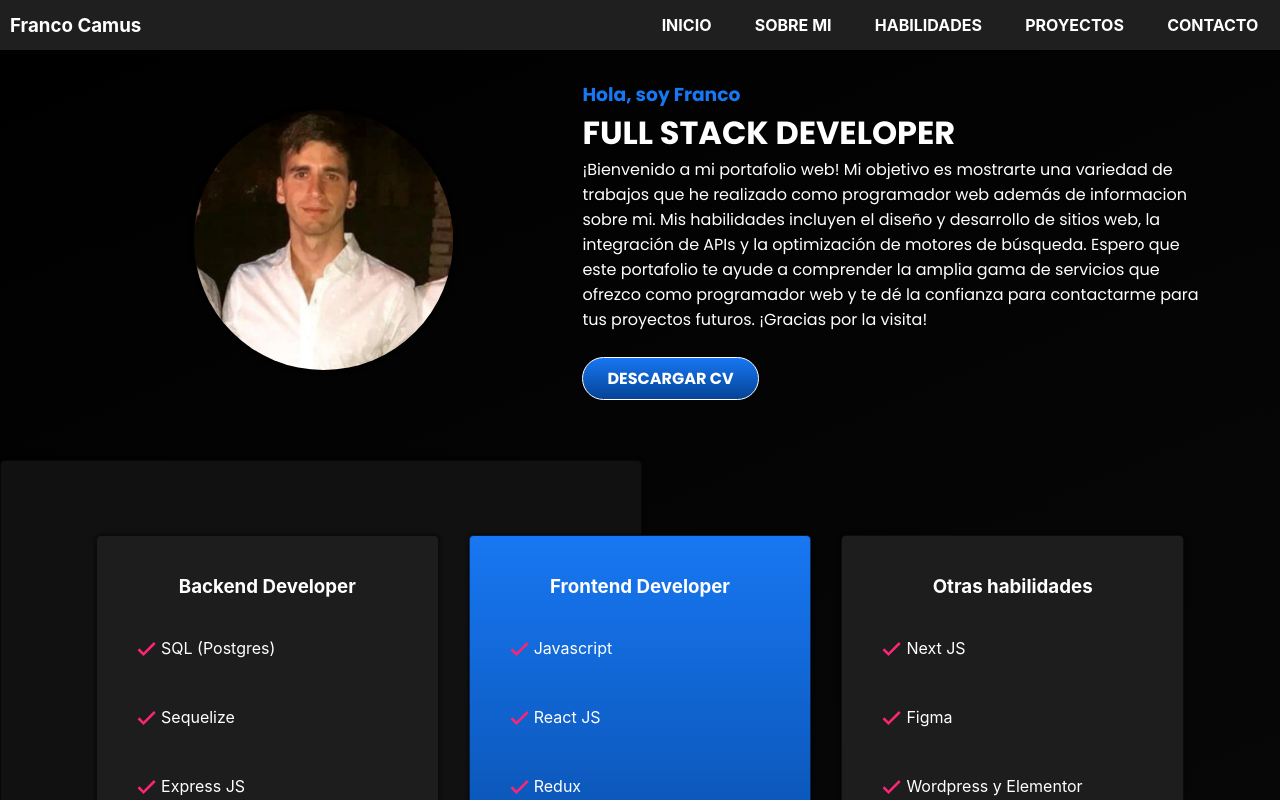
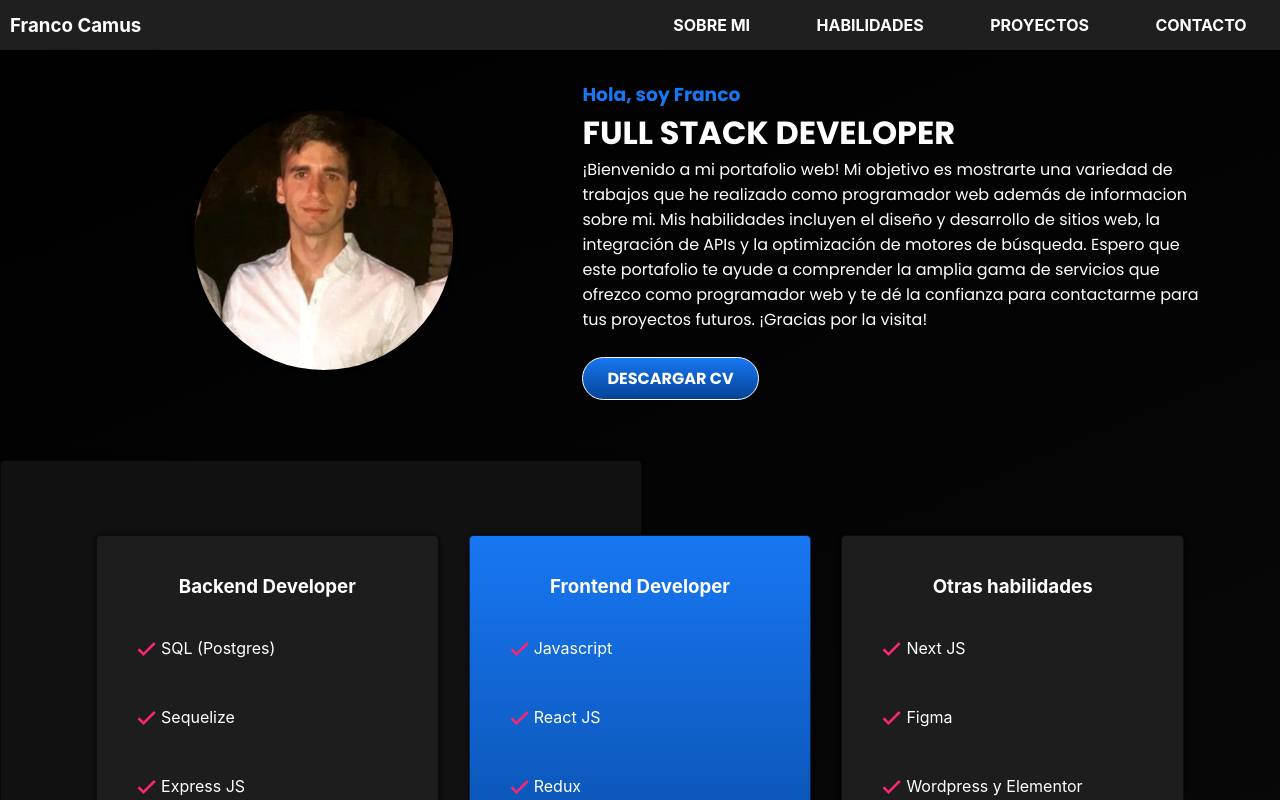
Before and after one commit to francocamuss/Portafolio, a React (Create React App) app: page / in a window 1280 px wide. Shown: the top 800 px of the page. Built offline with nearby package versions, Linux system fonts and the light colour scheme; the HTML template or start-up script is replaced by a standard one.

Commit message:
Cambio estilo del nav

```diff
--- a/src/components/Nav/Nav.css
+++ b/src/components/Nav/Nav.css
@@ -71,6 +71,14 @@
     align-items: center;
     justify-content: flex-start;
 }
+.h4-about {
+    color: white;
+    cursor: pointer;
+}
+
+.h4-about:hover {
+    color: #1877F2;
+}
 
 @media screen and (max-width: 768px) {
 .nav-div {
--- a/src/components/Nav/Nav.jsx
+++ b/src/components/Nav/Nav.jsx
@@ -10,9 +10,8 @@ const Nav = function(){
                 <h3>Franco Camus</h3>
             </div>
             <div className="div-navLinks">
-                <Link to="Home" spy={true} smooth={true} offset={-100} duration={500}><h4 className="h4-about">INICIO</h4></Link>
                 <Link to="AboutMe" spy={true} smooth={true} offset={0} duration={500}><h4 className="h4-about">SOBRE MI</h4></Link>
-                <Link to="Resume" spy={true} smooth={true} offset={20} duration={500}><h4 className="h4-about">HABILIDADES</h4></Link>
+                <Link to="Resume" spy={true} smooth={true} offset={-50} duration={500}><h4 className="h4-about">HABILIDADES</h4></Link>
                 <Link to="Proyects" spy={true} smooth={true} offset={0} duration={500}><h4 className="h4-about">PROYECTOS</h4></Link>
                 <Link to="Contact" spy={true} smooth={true} offset={0} duration={500}><h4 className="h4-about">CONTACTO</h4></Link>
             </div>
```
